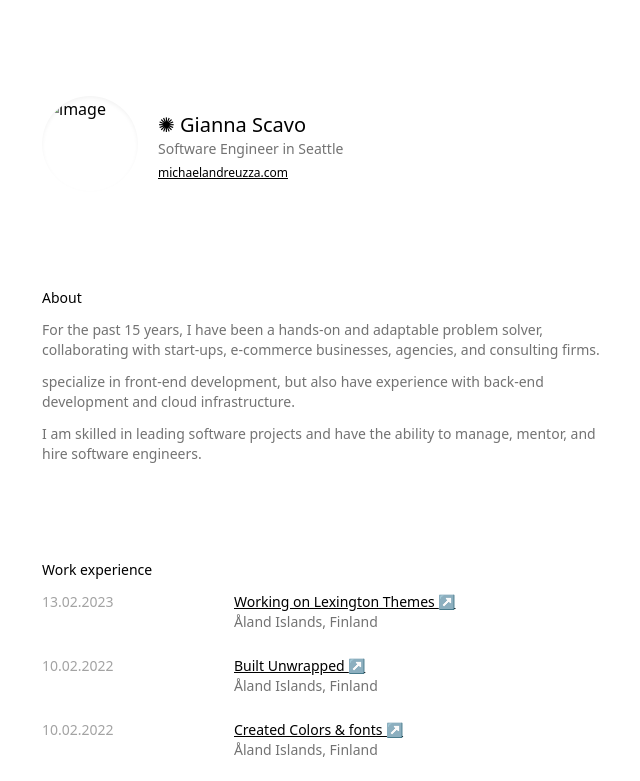
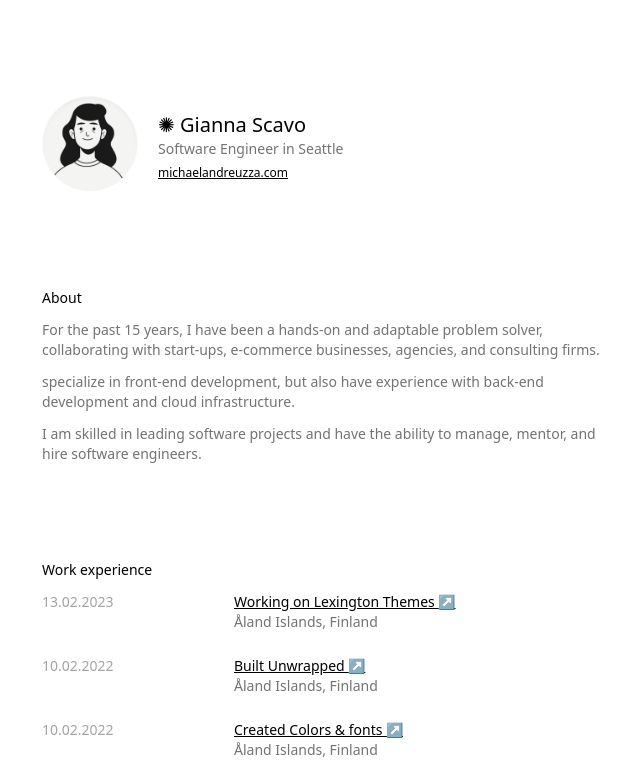
Before and after one commit to giannascavo/giannascavo-github.io, a plain HTML site: page index.html in a window 1280 px wide. Shown: the top 781 px of the page, without its empty margins (310-950 px from the left). Drawn offline with nearby package versions, Linux system fonts and the light colour scheme.

Commit message:
Update assets

```diff
--- a/index.html
+++ b/index.html
@@ -18,7 +18,7 @@
                   <div class="relative">
                     <img
                       class="h-16 w-16 lg:h-24 lg:w-24 rounded-full border border-white/10"
-                      src="./images/profile.jpg"
+                      src="public/assets/images/profile.png"
                       alt="image"
                     />
                     <span
```
Also changed, not shown: public/assets/images/profile.png (added), 1 other file.
